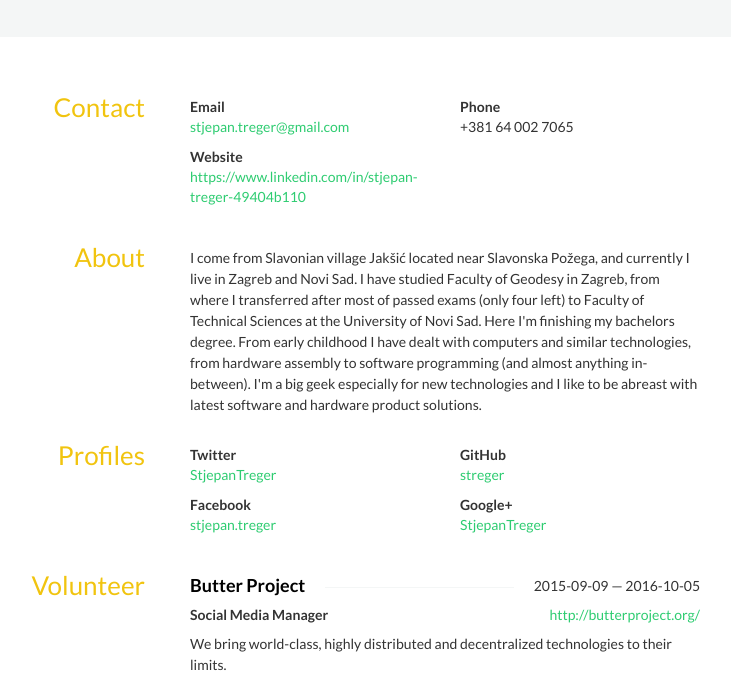
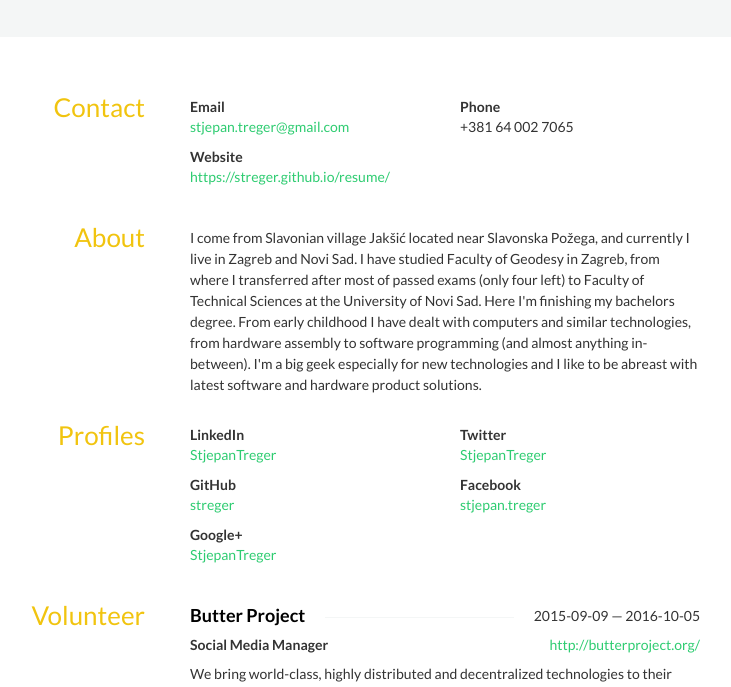
Before and after one commit to streger/resume, a plain HTML site: page index.html in a window 1280 px wide. Shown: the part 113-800 px from the top of the page, without its empty margins (285-1016 px from the left). Drawn offline with nearby package versions, Linux system fonts and the light colour scheme; some icons are missing.

Commit message:
new website link, and moved linkedin link to profiles

```diff
--- a/index.html
+++ b/index.html
@@ -60,7 +60,7 @@ span{display:block;}#header{margin-bottom:10px;padding:40px 0;}#actions{display:
                         <div class="col-sm-6">
                             <strong>Website</strong>
                             <div class="website">
-                                <a href="https://www.linkedin.com/in/stjepan-treger-49404b110">https://www.linkedin.com/in/stjepan-treger-49404b110</a>
+                                <a href="stjepantreger.from.hr">https://streger.github.io/resume/</a>
                             </div>
                         </div>
                     </div>
@@ -85,6 +85,14 @@ span{display:block;}#header{margin-bottom:10px;padding:40px 0;}#actions{display:
                 </aside>
                 <div class="col-sm-9">
                     <div class="row">
+                        <div class="col-sm-6">
+                            <strong class="network">LinkedIn</strong>
+                            <div class="username">
+                                <div class="url">
+                                    <a href="https://www.linkedin.com/in/stjepan-treger-49404b110">StjepanTreger</a>
+                                </div>
+                            </div>
+                        </div>
                         <div class="col-sm-6">
                             <strong class="network">Twitter</strong>
                             <div class="username">
```
